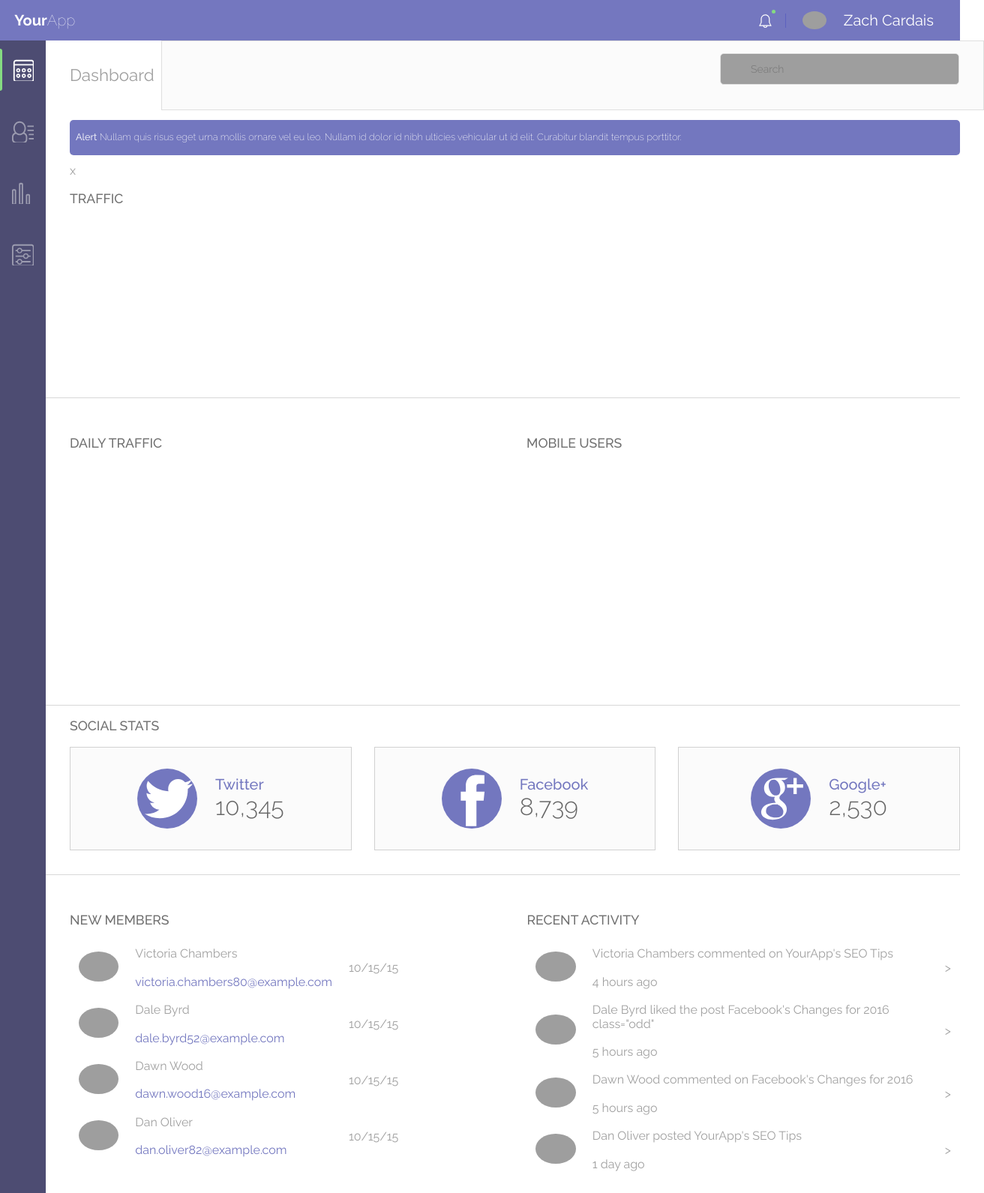
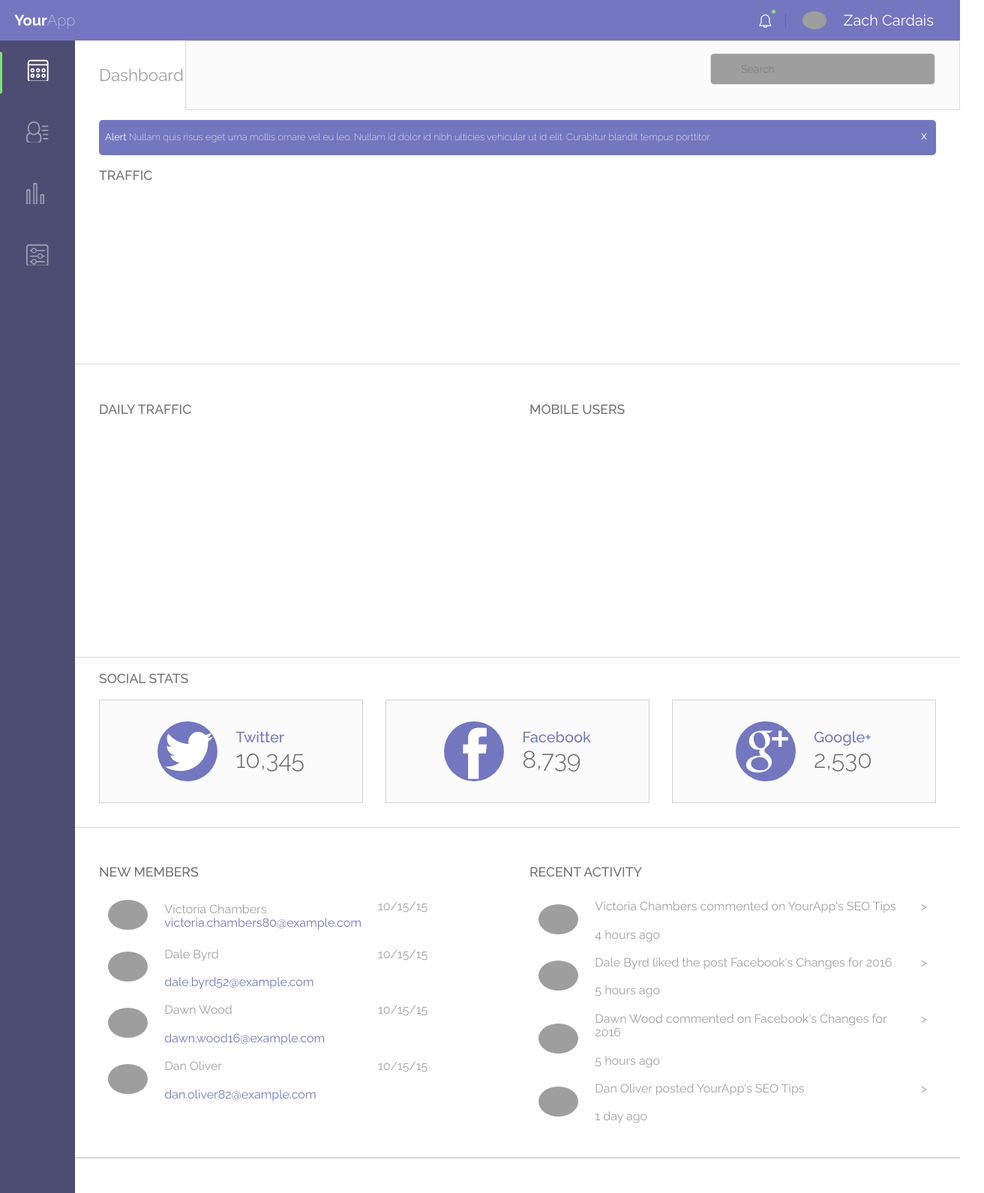
Before and after one commit to zcardais/P9_web_app_dashboard, a plain HTML site: page index.html in a window 1280 px wide. Shown: the top 1591 px of the page at 75% size, 1312 px wide, since content can reach past the window. Drawn offline with nearby package versions, Linux system fonts and the light colour scheme; grey boxes are pictures that could not be loaded.

Commit message:
Fixes from mentor session with Merritt. TODO: Use fixed or absolute positioning for the sidebar.

```diff
--- a/css/styles.css
+++ b/css/styles.css
@@ -23,7 +23,8 @@ a {
 
 .wrapper {
     display: flex;
-    width: 100%;
+    /*   width: 100%; */
+    position: relative;
 }
 
 .widget-container {
@@ -31,15 +32,24 @@ a {
     border-top: 1px solid #d8d8d8;
     border-bottom: 1px solid #d8d8d8;
     padding-left: 2em;
+    padding-right: 2em;
     padding-top: -1em;
+}
+
+.widget-container.header {
+    margin: 0;
+    padding-right: 0;
 }
 
 .content {
     width: 100%;
+    margin-left: 100px;
 }
 
 .menuwrap {
-    width: 5%;
+    position: absolute;
+    width: 100px;
+    height: 100%;
     background-color: #4d4c72;
     min-height: 2.75rem;
     display: flex;
@@ -139,8 +149,8 @@ a {
 
 #barNotification {
     position: absolute;
-    top: 65px;
-    left: 0px;
+    top: 15px;
+    left: 0;
     border-top-right-radius: 5px;
     border-bottom-right-radius: 5px;
     height: 3.5rem;
@@ -165,6 +175,14 @@ a {
     font-weight: 200;
 }
 
+#dismiss {
+    float: right;
+    margin-top: 12px;
+    margin-right: 12px;
+    color: #ffffff;
+    cursor: pointer;
+}
+
 .page-title {
     font-size: 1.4rem;
     color: #a0a0a0;
@@ -181,7 +199,6 @@ a {
 .search {
     display: flex;
     align-items: center;
-    margin-right: -32px;
 }
 
 .page-title {
@@ -197,19 +214,6 @@ a {
     background-color: #fbfbfb;
     border: 1px solid #dfdfdf;
     padding: 1em 32px 1em 0;
-}
-
-.sbico-c {
-    background: transparent;
-    border: 0;
-    float: right;
-    height: 44px;
-    line-height: 44px;
-    margin-top: -1px;
-    outline: 0;
-    padding-right: 16px;
-    position: relative;
-    top: -1px;
 }
 
 form#s {
@@ -265,41 +269,6 @@ input[type=text] {
     margin: 0;
 }
 
-@media screen and (min-width: 760px) {
-    .cards {
-        margin-bottom: 2em;
-    }
-    .charts, .cards, .tables, .forms {
-        display: flex;
-        flex-wrap: wrap;
-        justify-content: space-between;
-    }
-    .card {
-        flex: 0 1 calc(33% - 2em);
-        /*     width: calc(33% - 2em); */
-        background-color: #fbfbfb;
-        border: 1px solid #d1d1d1;
-    }
-    .chart, .table, .form {
-        flex: 0 1 calc(50% - 2em);
-    }
-}
-
-@media screen and (min-width: 960px) {
-    .charts, .cards, .tables, .forms {
-        margin-top: inherit;
-    }
-    .card {
-        flex: 0 1 calc(33% - 1em);
-    }
-    .chart, .table, .form {
-        flex: 0 1 calc(50% - 1em);
-        margin: 0;
-        /*border-right: 1px solid #d1d1d1;*/
-        padding: 2em 0;
-    }
-}
-
 .icon-social {
     float: left;
     width: 80px;
@@ -330,6 +299,10 @@ td.member-email a {
 .member-image {
     height: 40px;
     border-radius: 50%;
+}
+
+.member-date {
+    float: right;
 }
 
 
@@ -414,7 +387,8 @@ button[type="reset"] {
     color: #ffffff;
     padding: 0.75em;
     border: 0;
-    outline: 0 font-size: 1.1em;
+    outline: 0;
+    font-size: 1.1em;
     text-decoration: none;
     cursor: pointer;
     margin: .5em 0;
@@ -518,5 +492,37 @@ input:checked+.slider:before {
     border-radius: 999em;
 }
 
+@media screen and (min-width: 760px) {
+    .cards {
+        margin-bottom: 2em;
+    }
+    .charts, .cards, .tables, .forms {
+        display: flex;
+        flex-wrap: wrap;
+        justify-content: space-between;
+    }
+    .card {
+        flex: 0 1 calc(33% - 2em);
+        /*     width: calc(33% - 2em); */
+        background-color: #fbfbfb;
+        border: 1px solid #d1d1d1;
+    }
+    .chart, .table, .form {
+        flex: 0 1 calc(50% - 2em);
+    }
+}
 
+@media screen and (min-width: 960px) {
+    .charts, .cards, .tables, .forms {
+        margin-top: inherit;
+    }
+    .card {
+        flex: 0 1 calc(33% - 1em);
+    }
+    .chart, .table, .form {
+        flex: 0 1 calc(50% - 1em);
+        margin: 0;
+        /*border-right: 1px solid #d1d1d1;*/
+        padding: 2em 0;
+    }
 }
--- a/index.html
+++ b/index.html
@@ -104,7 +104,7 @@
 
         <main class="content">
           <!-- SEARCH BOX -->
-          <section class="widget-container" style="border-top:0px; border-bottom:0px;">
+          <section class="widget-container header" style="border-top:0px; border-bottom:0px;">
             <section class="search">
                 <h1 class="page-title">Dashboard</h1>
                 <div class="search-box">
@@ -117,8 +117,9 @@
 
           <!-- ALERT BOX -->
           <section class="widget-container" id="alertBar" style="border:0px;">
+            <div id="dismiss">x</div>
             <div class="alert-box" id="alertMessage"></div>
-            <div id="dismiss">x</div>
+
           </section><!-- .widget-container -->
 
           <!-- TRAFFIC WIDGET -->
@@ -214,36 +215,37 @@
                   <article class="table">
                       <h3 class="widget-title">New Members</h3>
                       <table>
-                          <tr class="odd">
+                          <tr>
                               <td rowspan="2"><img class="member-image" src="https://s3.amazonaws.com/uifaces/faces/twitter/adellecharles/128.jpg" alt="Victoria Chambers profile" /></td>
-                              <td>Victoria Chambers</td>
+                              <td class="member-email" rowspan="2">Victoria Chambers<br>
+                                <a href="mailto:victoria.chambers80@example.com">victoria.chambers80@example.com</a></td>
                               <td class="member-date" rowspan="2">10/15/15</td>
                           </tr>
-                          <tr class="even">
-                              <td class="member-email"><a href="mailto:victoria.chambers80@example.com">victoria.chambers80@example.com</a></td>
+                          <tr>
+                              <td class="member-email"></td>
                           </tr>
-                          <tr class="odd">
+                          <tr>
                               <td rowspan="2"><img class="member-image" src="https://s3.amazonaws.com/uifaces/faces/twitter/zeldman/128.jpg" alt="Dale Byrd profile" /></td>
                               <td>Dale Byrd</td>
                               <td class="member-date" rowspan="2">10/15/15</td>
                           </tr>
-                          <tr class="even">
+                          <tr>
                               <td class="member-email"><a href="mailto:dale.byrd52@example.com">dale.byrd52@example.com</a></td>
                           </tr>
-                          <tr class="odd">
+                          <tr>
                               <td rowspan="2"><img class="member-image" src="https://s3.amazonaws.com/uifaces/faces/twitter/_hartjeg/128.jpg" alt="Dawn Wood profile" /></td>
                               <td>Dawn Wood</td>
                               <td class="member-date" rowspan="2">10/15/15</td>
                           </tr>
-                          <tr class="even">
+                          <tr>
                               <td class="member-email"><a href="mailto:dawn.wood16@example.com">dawn.wood16@example.com</a></td>
                           </tr>
-                          <tr class="odd">
+                          <tr>
                               <td rowspan="2"><img class="member-image" src="https://s3.amazonaws.com/uifaces/faces/twitter/mghoz/128.jpg" alt="Dan Oliver profile" /></td>
                               <td>Dan Oliver</td>
                               <td class="member-date" rowspan="2">10/15/15</td>
                           </tr>
-                          <tr class="even">
+                          <tr>
                               <td class="member-email"><a href="mailto:dan.oliver82@example.com">dan.oliver82@example.com</a></td>
                           </tr>
                       </table>
@@ -253,36 +255,36 @@
                   <article class="table">
                       <h3 class="widget-title">Recent Activity</h3>
                       <table>
-                          <tr class="odd">
+                          <tr>
                               <td rowspan="2"><img class="member-image" src="https://s3.amazonaws.com/uifaces/faces/twitter/adellecharles/128.jpg" alt="Victoria Chambers profile" /></td>
                               <td>Victoria Chambers commented on YourApp's SEO Tips</td>
                               <td class="member-date" rowspan="2">&gt;</td>
                           </tr>
-                          <tr class="even">
+                          <tr>
                               <td>4 hours ago</td>
                           </tr>
-                          <tr class="odd">
+                          <tr>
                               <td rowspan="2"><img class="member-image" src="https://s3.amazonaws.com/uifaces/faces/twitter/zeldman/128.jpg" alt="Dale Byrd profile" /></td>
-                              <td>Dale Byrd liked the post Facebook's Changes for 2016 class="odd"</td>
+                              <td>Dale Byrd liked the post Facebook's Changes for 2016 </td>
                               <td class="member-date" rowspan="2">&gt;</td>
                           </tr>
-                          <tr class="even">
+                          <tr>
                               <td>5 hours ago</td>
                           </tr>
-                          <tr class="odd">
+                          <tr>
                               <td rowspan="2"><img class="member-image" src="https://s3.amazonaws.com/uifaces/faces/twitter/_hartjeg/128.jpg" alt="Dawn Wood profile" /></td>
                               <td>Dawn Wood commented on Facebook's Changes for 2016</td>
                               <td class="member-date" rowspan="2">&gt;</td>
                           </tr>
-                          <tr class="even">
+                          <tr>
                               <td>5 hours ago</td>
                           </tr>
-                          <tr class="odd">
+                          <tr>
                               <td rowspan="2"><img class="member-image" src="https://s3.amazonaws.com/uifaces/faces/twitter/mghoz/128.jpg" alt="Dan Oliver profile" /></td>
                               <td>Dan Oliver posted YourApp's SEO Tips</td>
                               <td class="member-date" rowspan="2">&gt;</td>
                           </tr>
-                          <tr class="even">
+                          <tr>
                               <td>1 day ago</td>
                           </tr>
                       </table>
```
Also changed, not shown: css/styles-min.css, icons/icon-google-plus.svg, icons/icon-twitter.svg, 1 other file.
